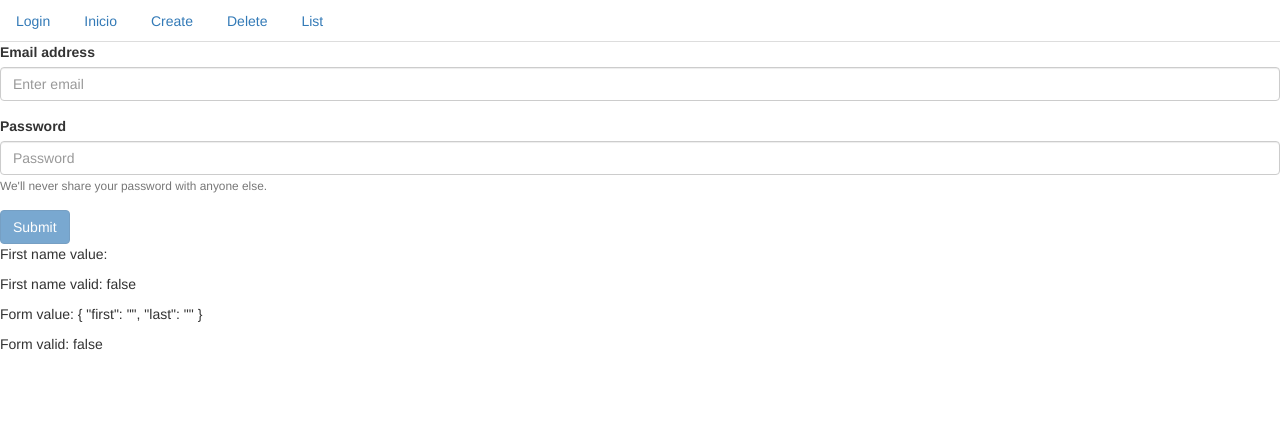
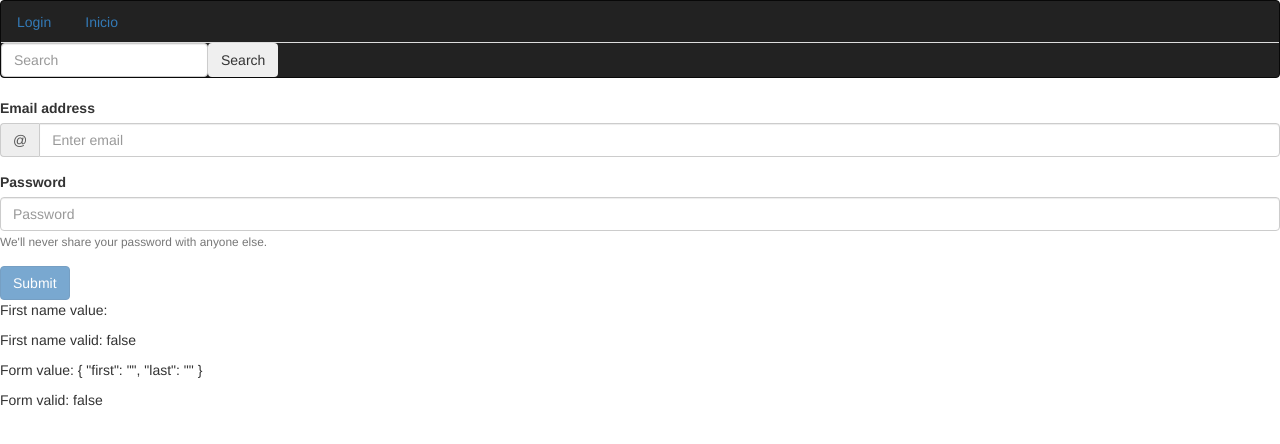
Before and after one commit to alvarodoune/yotalcual, an Angular app: page /login in a window 1280 px wide. Shown: the top 444 px of the page. Built offline with nearby package versions, Linux system fonts and the light colour scheme.

Commit message:
fixes on navigation.

```diff
--- a/src/app/core/shell/top-bar/top-bar.component.html
+++ b/src/app/core/shell/top-bar/top-bar.component.html
@@ -1,19 +1,14 @@
-<nav>
+<nav class="navbar fixed-top navbar-toggleable-md navbar-inverse bg-faded">
       <ul class="nav nav-tabs">
             <li class="nav-item">
-                  <a class="nav-link" [routerLink]="['login']" routerLinkActive="menu-active">Login</a>
+                  <a class="nav-link" routerLink="login" routerLinkActive="menu-active">Login</a>
             </li>
             <li class="nav-item">
                   <a class="nav-link" routerLink="home" routerLinkActive="menu-active">Inicio</a>
             </li>
-            <li class="nav-item">
-                  <a class="nav-link" routerLink="delivery" routerLinkActive="menu-active">Create</a>
-            </li>
-            <li class="nav-item">
-                  <a class="nav-link" routerLink="delete" routerLinkActive="menu-active">Delete</a>
-            </li>
-            <li class="nav-item">
-                  <a class="nav-link" routerLink="detail" routerLinkActive="menu-active">List</a>
-            </li>
       </ul>
+      <form class="form-inline my-2 my-lg-0">
+            <input class="form-control mr-sm-2" type="text" placeholder="Search">
+            <button class="btn btn-outline-success my-2 my-sm-0" type="submit">Search</button>
+      </form>
 </nav>
--- a/src/app/core/shell/top-bar/top-bar.component.ts
+++ b/src/app/core/shell/top-bar/top-bar.component.ts
@@ -1,15 +1,28 @@
-import { Component, OnInit } from '@angular/core';
+import {Component, OnInit} from '@angular/core';
+import {logging} from "selenium-webdriver";
 
 @Component({
-  selector: 'ytc-top-bar',
-  templateUrl: './top-bar.component.html',
-  styles: []
+      selector: 'ytc-top-bar',
+      templateUrl: './top-bar.component.html',
+      styles: [`
+          .nav-total-container {
+              display: block;
+              margin-bottom: 10px;
+          }
+      `]
 })
 export class TopBarComponent implements OnInit {
 
-  constructor() { }
+      public byEmail = true;
 
-  ngOnInit() {
-  }
+      constructor() {
+      }
 
+      ngOnInit() {
+      }
+
+      toggle() {
+            console.log("toogle");
+            this.byEmail = !this.byEmail;
+      }
 }
--- /dev/null
+++ b/src/app/home/home.component.html
@@ -0,0 +1,3 @@
+<p>
+  home works!
+</p>
--- /dev/null
+++ b/src/app/home/home.component.ts
@@ -0,0 +1,15 @@
+import { Component, OnInit } from '@angular/core';
+
+@Component({
+  selector: 'ytc-home',
+  templateUrl: './home.component.html',
+  styles: []
+})
+export class HomeComponent implements OnInit {
+
+  constructor() { }
+
+  ngOnInit() {
+  }
+
+}
--- a/src/app/home/home.module.ts
+++ b/src/app/home/home.module.ts
@@ -1,10 +1,26 @@
-import { NgModule } from '@angular/core';
-import { CommonModule } from '@angular/common';
+//region @angular imports
+import {NgModule} from '@angular/core';
+import {RouterModule, Routes} from "@angular/router";
+import {CommonModule} from '@angular/common';
+//endregion
+
+//region YoTalCual imports
+import {HomeComponent} from './home.component';
+//endregion
+
+const homesRoutes: Routes = [
+      {
+            path: "",
+            component: HomeComponent
+      }
+];
 
 @NgModule({
-  imports: [
-    CommonModule
-  ],
-  declarations: []
+      imports: [
+            CommonModule,
+            RouterModule.forChild(homesRoutes)
+      ],
+      declarations: [HomeComponent]
 })
-export class HomeModule { }
+export class HomeModule {
+}
--- a/src/app/login/login.component.html
+++ b/src/app/login/login.component.html
@@ -1,6 +1,8 @@
 <form #f="ngForm" (ngSubmit)="login(f)" novalidate>
       <div class="form-group">
             <label for="InputEmail">Email address</label>
+            <div class="input-group">
+                  <span class="input-group-addon" id="basic-addon1">@</span>
                   <input ngModel
                          required
                          name="first"
@@ -10,6 +12,7 @@
                          class="form-control"
                          aria-describedby="emailHelp"
                          placeholder="Enter email">
+            </div>
       </div>
       <div class="form-group">
             <label for="InputPassword">Password</label>
--- a/src/app/login/login.component.ts
+++ b/src/app/login/login.component.ts
@@ -2,7 +2,7 @@ import {Component, OnInit} from '@angular/core';
 import {Form} from '@angular/forms';
 
 @Component({
-      selector: 'app-login',
+      selector: 'ytc-login',
       templateUrl: './login.component.html',
       styleUrls: ['./login.component.css']
 })
```
Also changed, not shown: 1 other file (tests, documents, lock files or other folders). Lines whose indentation alone changed are shown as unchanged.
